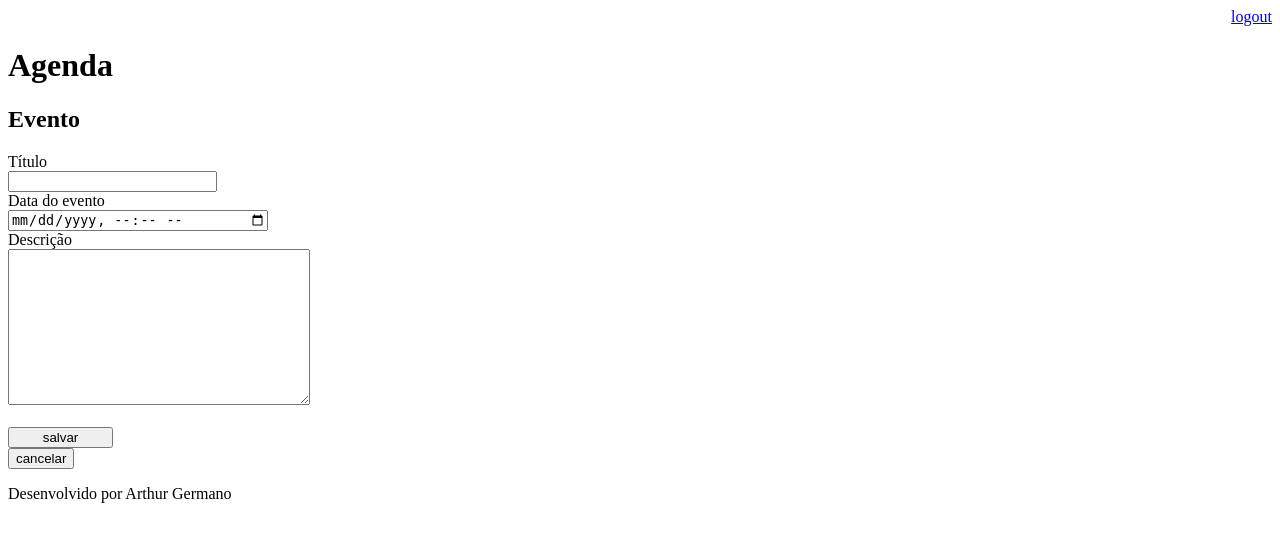
After one commit to germano-beep/agenda, a Django app: page /agenda/evento/ in a window 1280 px wide. The commit adds this page. Shown: the top 542 px of the page. Run offline with Django 3.2, Linux system fonts and the light colour scheme; a user stored in the database is signed in.

Commit message:
Incluido template para inserçao de dados da agenda. Incluido o gitignore para ignorar arquivos compilados

```diff
--- a/agenda/urls.py
+++ b/agenda/urls.py
@@ -23,6 +23,8 @@ from django.views.generic import RedirectView
 urlpatterns = [
     path('admin/', admin.site.urls),
     path('agenda/', views.lista_eventos),
+    path('agenda/evento/', views.evento),
+    path('agenda/evento/submit', views.submit_evento),
     path('', RedirectView.as_view(url='/agenda/')),
     path('login/', views.login_user),
     path('login/submit', views.submit_login),
--- a/core/views.py
+++ b/core/views.py
@@ -35,6 +35,26 @@ def lista_eventos(request):
     dados = {'eventos': evento}
     return render(request, 'agenda.html', dados)
 
+@login_required(login_url='/login/')
+def evento(request):
+    return render(request,'evento.html')
+
+@login_required(login_url='/login/')
+def submit_evento(request):
+    if request.POST:
+        titulo = request.POST.get('titulo')
+        data_evento = request.POST.get('data_evento')
+        descricao = request.POST.get('descricao')
+        usuario = request.user
+        Evento.objects.create(titulo=titulo,
+                             data_evento=data_evento,
+                             descricao=descricao,
+                             usuario=usuario)
+
+    return redirect('/')
+
+
+
 
 # def localEvento(request, nome_evento):
 #     objeto = Evento.objects.get(titulo = nome_evento)
--- a/templates/agenda.html
+++ b/templates/agenda.html
@@ -2,7 +2,9 @@
 
 {% block content %}
         <h2>Agendamentos</h2>
-
+        <a href="evento/">
+            <button type="button">Novo evento</button>
+        </a>
         {% for evento in eventos %}
             <ul style="font-size: 20px">
                 <li>{{ evento.titulo }} - {{ evento.get_data_evento }}</li>
--- /dev/null
+++ b/templates/evento.html
@@ -0,0 +1,26 @@
+{% extends "model-page.html" %}
+
+{% block content %}
+    <h2>Evento</h2>
+    <form action="submit" method="post"> {% csrf_token %}
+        <label>Título</label>
+        <br>
+        <input type="text" name="titulo" size="23">
+        <br>
+        <label>Data do evento</label>
+        <br>
+        <input type="datetime-local" name="data_evento" style="width: 255px">
+        <br>
+        <label>Descrição</label>
+        <br>
+        <textarea name="descricao" id="" cols="35" rows="10"></textarea>
+        <br>
+        <br>
+        <button type="submit" style="width: 105px">salvar</button>
+
+    </form>
+    <a href="/">
+        <button>cancelar</button>
+    </a>
+
+{% endblock content %}
```
Also changed, not shown: db.sqlite3, 1 other file.
